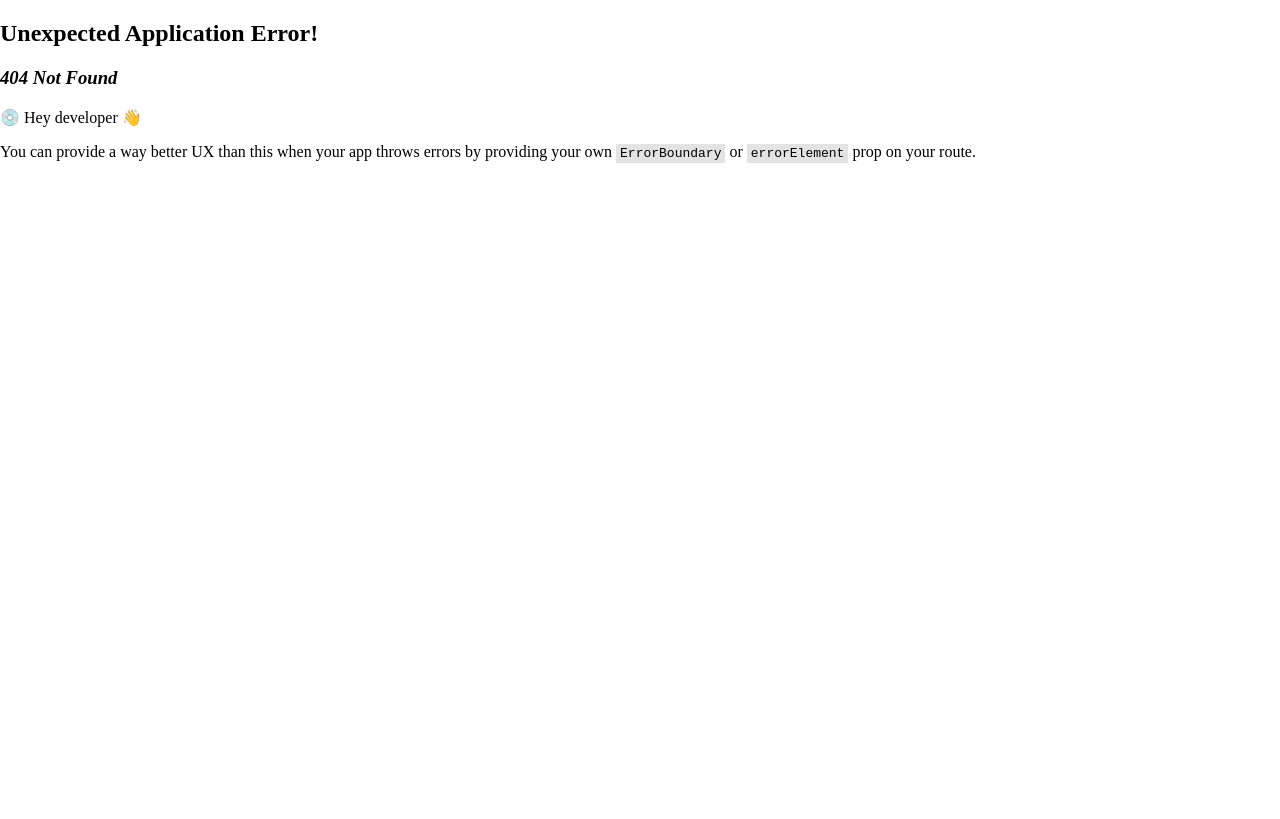
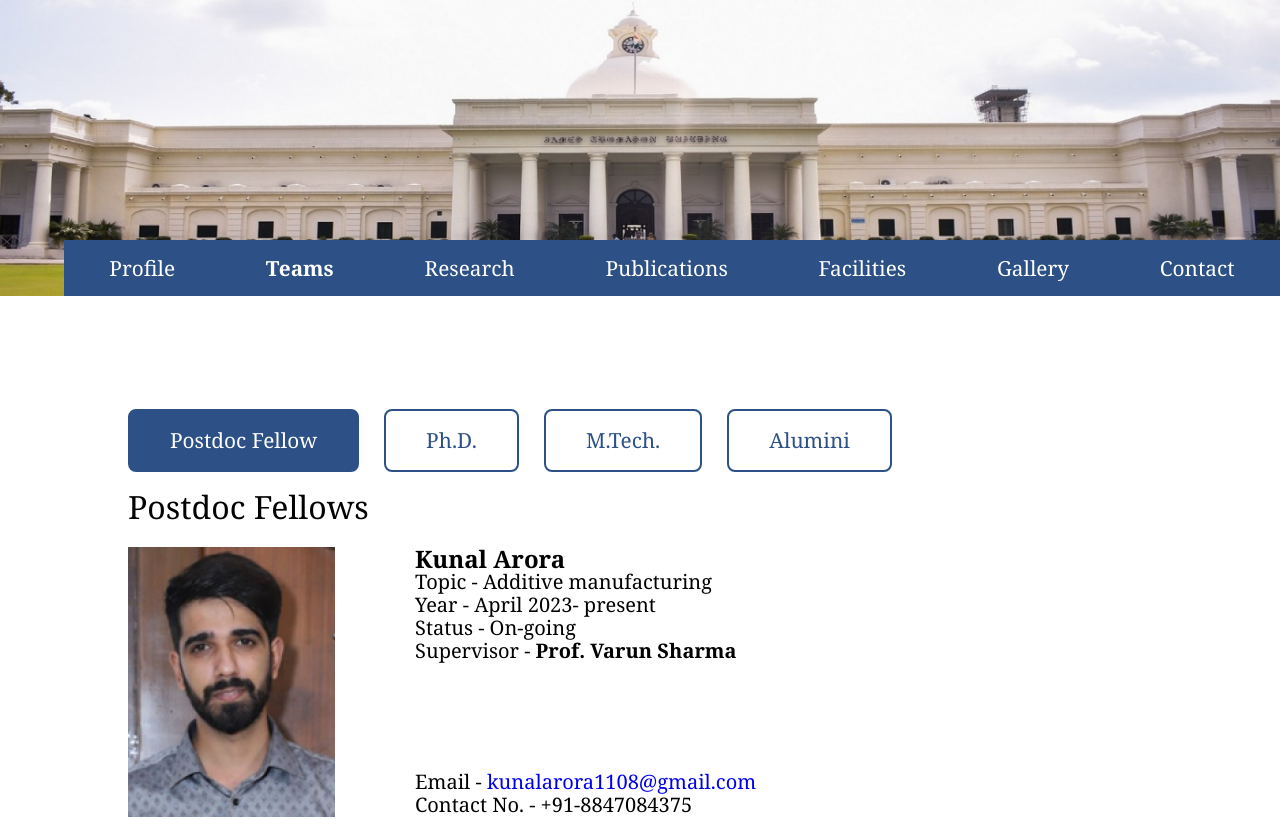
Before and after one commit to Kirthik24/varun-sharma-profile, a React (Vite) app: page /teams in a window 1280 px wide. Before the commit this address had no page. Shown: the top 819 px of the page. Built offline with nearby package versions, Linux system fonts and the light colour scheme.

Commit message:
postdoc added

```diff
--- a/src/App.jsx
+++ b/src/App.jsx
@@ -24,6 +24,8 @@ import Gallery from "./pages/Gallery";
 import InternationalConference from "./components/publications/InternationalConference";
 import Patents from "./components/publications/Patents";
 import Footer from "./components/Footer";
+import PeopleNav from "./components/people/PeopleNav";
+import PeoplePostDocFellow from "./components/people/PeoplePostDocFellow";
 
 const Layout = () => {
   return(
@@ -63,6 +65,20 @@ const PbLayout = () => {
     </>
   );
 }
+
+const PeopleLayout = () => {
+  return(
+    <>
+      <Navbar/>
+      <div className="content">
+      <PeopleNav/>
+      <Outlet/>
+      </div>
+      <Footer/>
+    </>
+  );
+}
+
 
 
 
@@ -130,6 +146,16 @@ const router = createBrowserRouter([
       },
     ]
   },
+  {
+    path: "/teams",
+    element: <PeopleLayout/>,
+    children:[
+      {
+        path:"/teams",
+        element: <PeoplePostDocFellow/>
+      },
+    ]
+  },
 
 ]);
 
--- a/src/components/Navbar.jsx
+++ b/src/components/Navbar.jsx
@@ -15,7 +15,7 @@ const Navbar = () =>{
                                 <NavLink to="/"> <div className='selectbox'>Profile</div> </NavLink>
                             </li>
                             <li>
-                                <NavLink to="/myorders"> <div className='selectbox'>Teams</div> </NavLink>
+                                <NavLink to="/teams"> <div className='selectbox'>Teams</div> </NavLink>
                             </li>
                             <li>
                                 <NavLink to="/research" > <div className='selectbox'>Research</div> </NavLink>
--- /dev/null
+++ b/src/components/people/PeopleNav.jsx
@@ -0,0 +1,32 @@
+import React from 'react'
+import '../../css/innernav.scss'
+import { NavLink } from 'react-router-dom'
+
+const PeopleNav = () => {
+  return (
+    <div className="container">
+    <div className="rsnavbar">
+        <div className="rscontainer">
+            <div className={`rsnav-elements`}>
+                <ul>
+                    <li>
+                        <NavLink to="/teams" end><div className='rsselectbox'> <span>Postdoc Fellow</span> </div> </NavLink>
+                    </li>
+                    <li>
+                        <NavLink to="/teams/phd"> <div className='rsselectbox'> <span>Ph.D.</span></div> </NavLink>
+                    </li>
+                    <li>
+                        <NavLink to="/teams/mtech"> <div className='rsselectbox'> <span>M.Tech.</span></div> </NavLink>
+                    </li>
+                    <li>
+                        <NavLink to="/teams/alumini"> <div className='rsselectbox icbox'> <span>Alumini</span></div> </NavLink>
+                    </li>
+                </ul>
+            </div>
+        </div>
+    </div>
+    </div>
+  )
+}
+
+export default PeopleNav
--- /dev/null
+++ b/src/components/people/PeoplePostDocFellow.jsx
@@ -0,0 +1,33 @@
+import React from 'react'
+import pdf1 from "../../assets/people/pdf1.png"
+import "../../css/people/people.scss"
+
+const PeoplePostDocFellow = () => {
+  return (
+    <div className="container">
+        <h1>Postdoc Fellows</h1>
+        <div className="peoplelist">
+            <div className="person">
+            <img src={pdf1} alt="" />
+            <div className="details">
+                   <h2>Kunal Arora</h2>
+                   <p>Topic - Additive manufacturing</p>
+                   <p>Year - April 2023- present</p>
+                   <p>Status - On-going</p>
+                   <p>Supervisor - <b>Prof. Varun Sharma</b></p>
+                   <br />
+                   <br />
+                   <br />
+                   <br />
+                   <br />
+                   <br />
+                   <p>Email - <a href="mailto: kunalarora1108@gmail.com">kunalarora1108@gmail.com</a></p>
+                   <p>Contact No. - +91-8847084375</p>
+            </div>
+            </div>
+        </div>
+    </div>
+  )
+}
+
+export default PeoplePostDocFellow
--- /dev/null
+++ b/src/css/people/people.scss
@@ -0,0 +1,38 @@
+h1{
+    font-family: 'Georgia';
+    font-style: normal;
+    font-weight: 400;
+    font-size: 32px;
+    line-height: 36px;
+    color: #000000;
+}
+
+.person{
+    align-self: center;
+    display: flex;
+    gap: 5rem;
+
+    h2{
+        margin: 0;
+        font-family: 'Georgia';
+        font-style: normal;
+        font-weight: 700;
+        font-size: 24px;
+        line-height: 23px;
+        color: #000000;
+    }
+
+    p{
+        margin: 0;
+        font-family: 'Georgia';
+        font-style: normal;
+        font-weight: 400;
+        font-size: 20px;
+        line-height: 23px;
+        color: #000000;
+    }
+}
+
+img{
+    align-self: center;
+}
```
Also changed, not shown: src/assets/people/pdf1.png (added).
